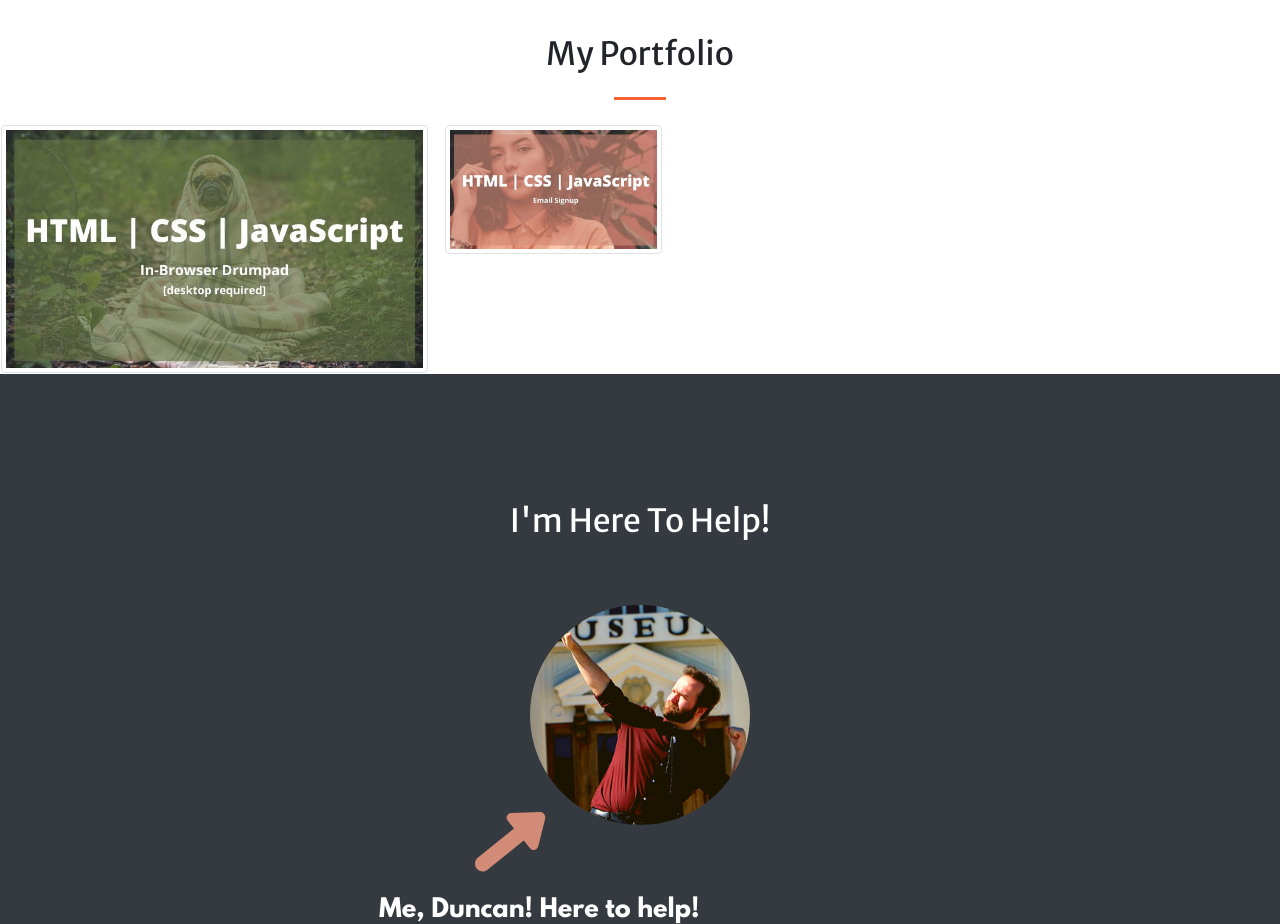
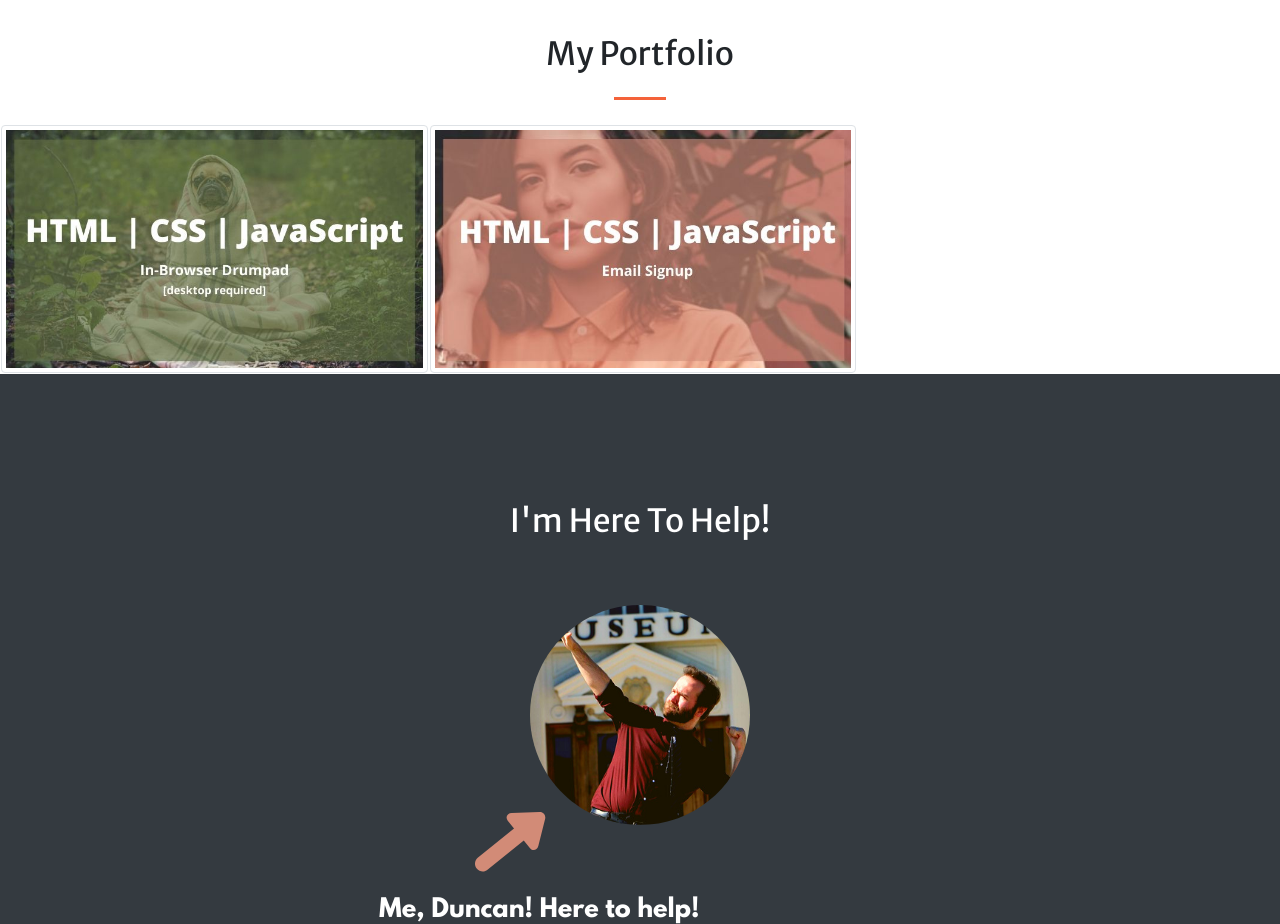
Before and after one commit to DuncanReyneke/DuncanReyneke.github.io, a plain HTML site: page index.html in a window 1280 px wide. Shown: the part 1360-2284 px from the top of the page. Drawn offline with nearby package versions, Linux system fonts and the light colour scheme.

Commit message:
Update index.html

```diff
--- a/index.html
+++ b/index.html
@@ -96,10 +96,8 @@
 			<div class="col-lg-4 col-sm-6">
                         	<a href="realdrum.html"><img class="img-fluid rounded img-thumbnail" src="bs1.jpg" id="portimg" alt="" /></a>
                     	</div>
-			<div class="view overlay">
 			<div class="col-lg-4 col-sm-6">
                         	<a href="csindex.html"><img class="img-fluid rounded img-thumbnail" id="portimg" src="bs2.jpg" alt="" /></a>
-                    	</div>
 			</div>
                 </div>
             </div>
```
